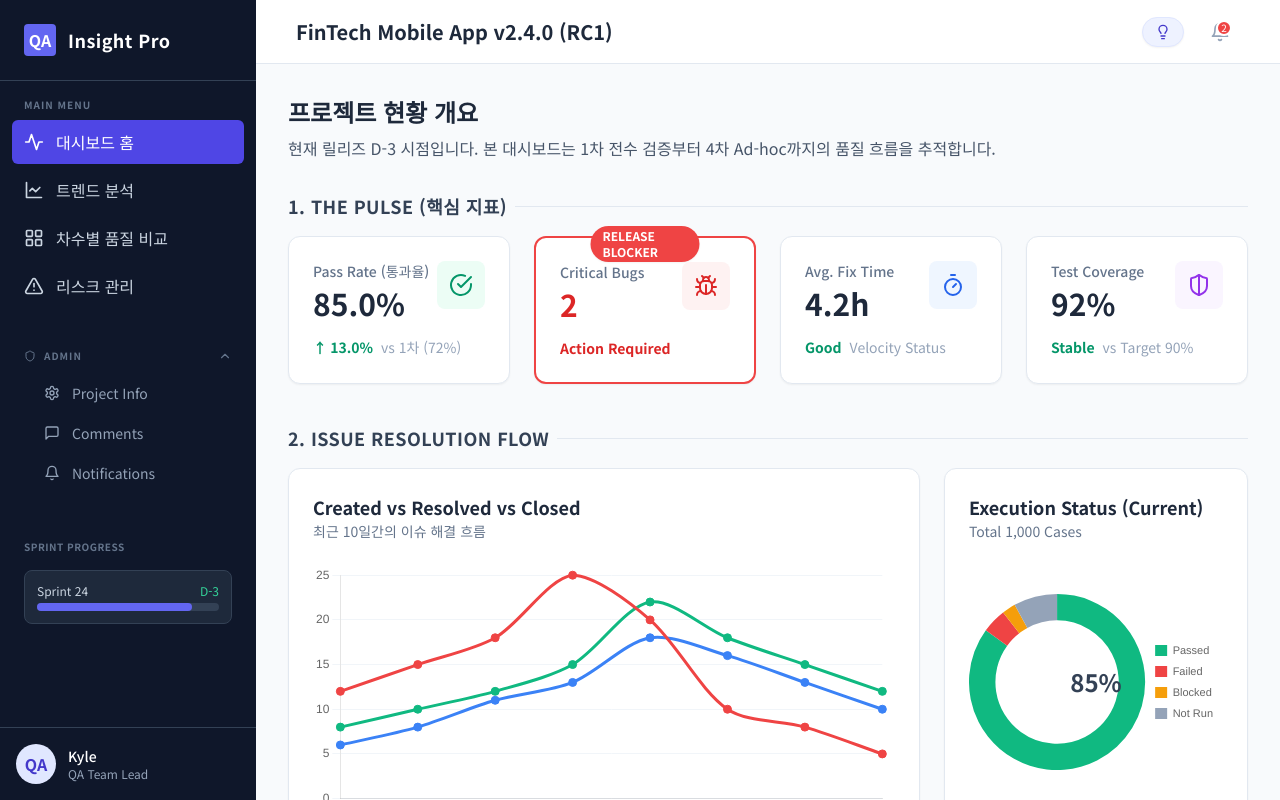
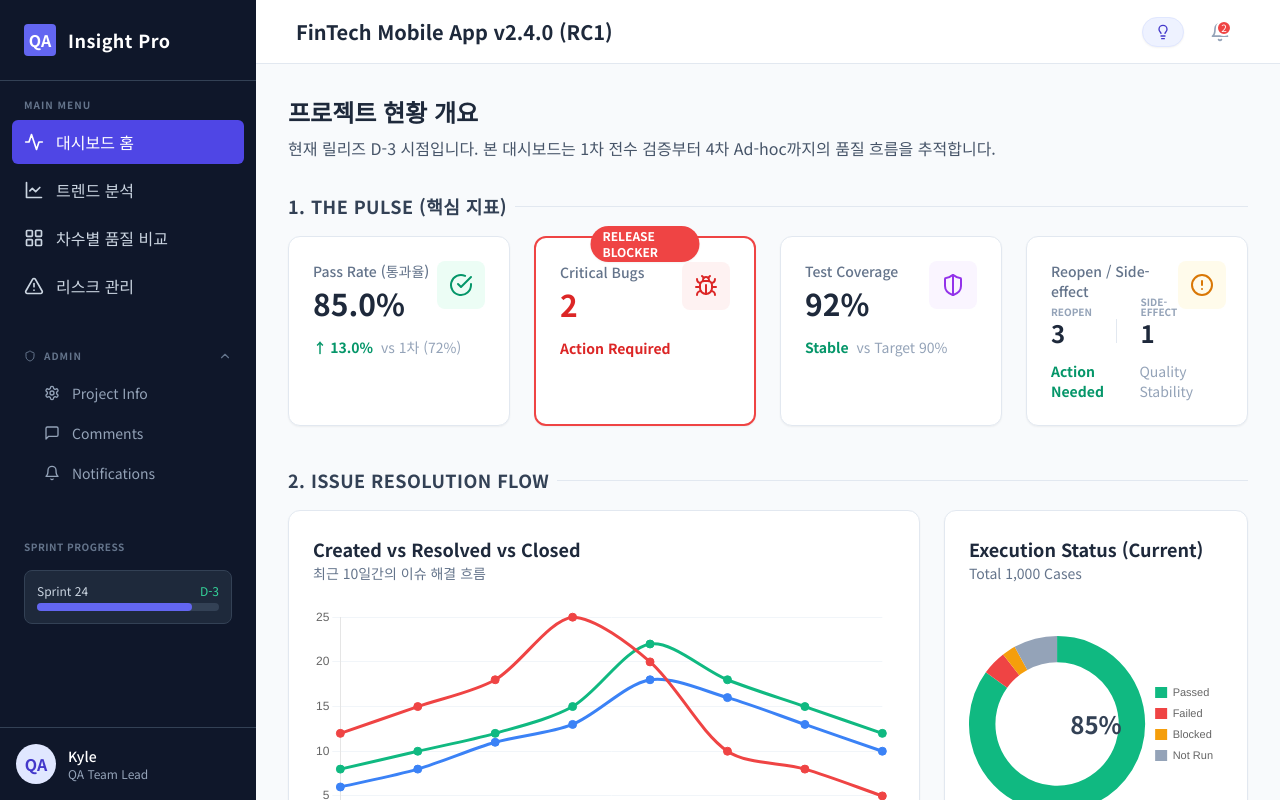
Before and after one commit to kyle-0414/issue-management-tool, a React (Create React App) app: page / in a window 1280 px wide. Built offline with nearby package versions, Linux system fonts and the light colour scheme.

Commit message:
Refactor KPI metrics and layout

```diff
--- a/src/components/dashboard/PulseSection.jsx
+++ b/src/components/dashboard/PulseSection.jsx
@@ -1,5 +1,5 @@
 import React from 'react';
-import { CheckCircle, Bug, Timer, ShieldHalf } from 'lucide-react';
+import { CheckCircle, Bug, ShieldHalf, AlertCircle } from 'lucide-react';
 import KPICard from '../ui/KPICard';
 
 const PulseSection = ({ showInsights, comments }) => {
@@ -33,16 +33,6 @@ const PulseSection = ({ showInsights, comments }) => {
           showInsights={showInsights}
         />
         <KPICard
-          title="Avg. Fix Time"
-          value="4.2h"
-          subValue="Good"
-          subText="Velocity Status"
-          icon={Timer}
-          colorClass="bg-blue-50 text-blue-600"
-          insight={comments?.fixTime}
-          showInsights={showInsights}
-        />
-        <KPICard
           title="Test Coverage"
           value="92%"
           subValue="Stable"
@@ -52,6 +42,28 @@ const PulseSection = ({ showInsights, comments }) => {
           insight={comments?.coverage}
           showInsights={showInsights}
         />
+        <KPICard
+          title="Reopen / Side-effect"
+          value={
+            <div className="flex items-end gap-6 h-9">
+              <div className="flex flex-col">
+                <span className="text-[10px] font-bold text-slate-400 uppercase leading-none mb-1">Reopen</span>
+                <span className="text-2xl font-bold text-slate-800 leading-none">3</span>
+              </div>
+              <div className="w-[1px] h-6 bg-slate-200 mb-0.5"></div>
+              <div className="flex flex-col">
+                <span className="text-[10px] font-bold text-slate-400 uppercase leading-none mb-1">Side-effect</span>
+                <span className="text-2xl font-bold text-slate-800 leading-none">1</span>
+              </div>
+            </div>
+          }
+          subValue="Action Needed"
+          subText="Quality Stability"
+          icon={AlertCircle}
+          colorClass="bg-amber-50 text-amber-600"
+          insight={comments?.fixTime} // Reusing the fixTime space for now
+          showInsights={showInsights}
+        />
       </div>
     </section>
   );
--- a/src/components/ui/KPICard.jsx
+++ b/src/components/ui/KPICard.jsx
@@ -14,19 +14,27 @@ const KPICard = ({ title, value, subValue, subText, icon: Icon, colorClass, high
       <div className="flex justify-between items-start mb-4">
         <div>
           <p className="text-sm font-medium text-slate-500">{title}</p>
-          <h4 className={`text-3xl font-bold mt-1 ${highlight ? 'text-red-600' : 'text-slate-800'}`}>{value}</h4>
+          {typeof value === 'string' || typeof value === 'number' ? (
+            <h4 className={`text-3xl font-bold mt-1 ${highlight ? 'text-red-600' : 'text-slate-800'}`}>{value}</h4>
+          ) : (
+            <div className="mt-2">{value}</div>
+          )}
         </div>
         <div className={`p-3 rounded-lg ${colorClass}`}>
           <Icon size={24} />
         </div>
       </div>
 
-      <div className="flex items-center text-sm">
-        <span className={`${subValue.includes('-') || subValue.includes('Required') ? 'text-red-600' : 'text-emerald-600'} font-bold flex items-center gap-1`}>
-          {subValue}
-        </span>
-        <span className="text-slate-400 ml-2">{subText}</span>
-      </div>
+      {(subValue || subText) && (
+        <div className="flex items-center text-sm">
+          {subValue && (
+            <span className={`${(subValue.toString().includes('-') || subValue.toString().includes('Required')) ? 'text-red-600' : 'text-emerald-600'} font-bold flex items-center gap-1`}>
+              {subValue}
+            </span>
+          )}
+          {subText && <span className="text-slate-400 ml-2">{subText}</span>}
+        </div>
+      )}
 
       {/* Kyle의 코멘트 툴팁 (showInsights가 true일 때만 보임) */}
       {showInsights && insight && (
```
Also changed, not shown: 1 other file (tests, documents, lock files or other folders).
